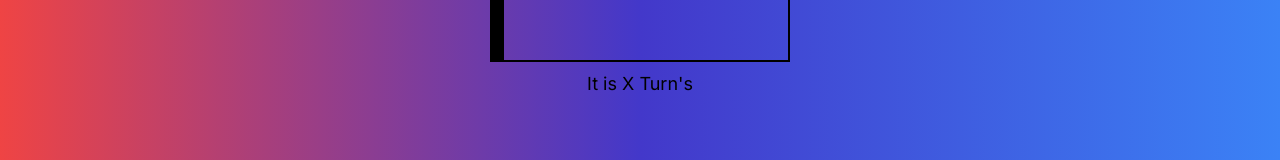
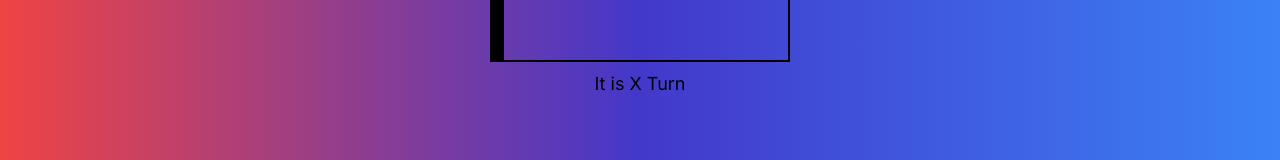
Before and after one commit to mouloud240/Tic-Tac-Toe, a Next.js app: page / in a window 1280 px wide. Shown: the part 466-626 px from the top of the page. Built offline with nearby package versions, Linux system fonts and the light colour scheme.

Commit message:
fixed deployement error

```diff
--- a/app/page.tsx
+++ b/app/page.tsx
@@ -65,7 +65,7 @@ const Home=()=>{
         </div>
     </div>
     {(!winner&&!draw)&& <h1 className="mt-2 text-bold text-lg">
-      It is {turn} Turn's </h1>}
+      It is {turn} Turn </h1>}
     <h1 className={`mt-2 text-bold text-lg ${winner[0]}`}>{winner}</h1>
     </div>
     </>
```
